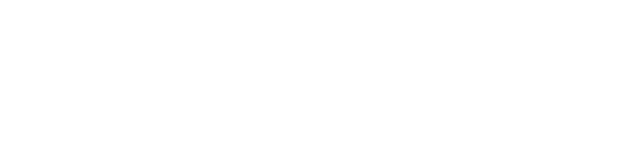
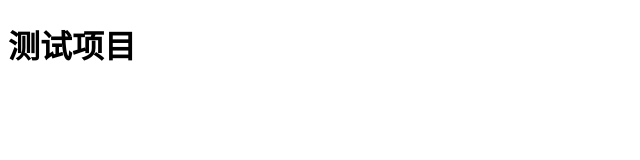
Before and after one commit to lingCode/lingCode.github.io, a plain HTML site: page index.html in a window 1280 px wide. Shown: the whole page, without its empty margins (0-640 px from the left). Drawn offline with Linux system fonts and the light colour scheme.

Commit message:
version 1
version 1

```diff
--- a/index.html
+++ b/index.html
@@ -2,9 +2,12 @@
 <html>
 <head>
 <meta charset="utf-8">
-<title>无标题文档</title>
+<title>项目练习</title>
 </head>
 
 <body>
+
+<h1>测试项目</h1>
+
 </body>
 </html>
```
